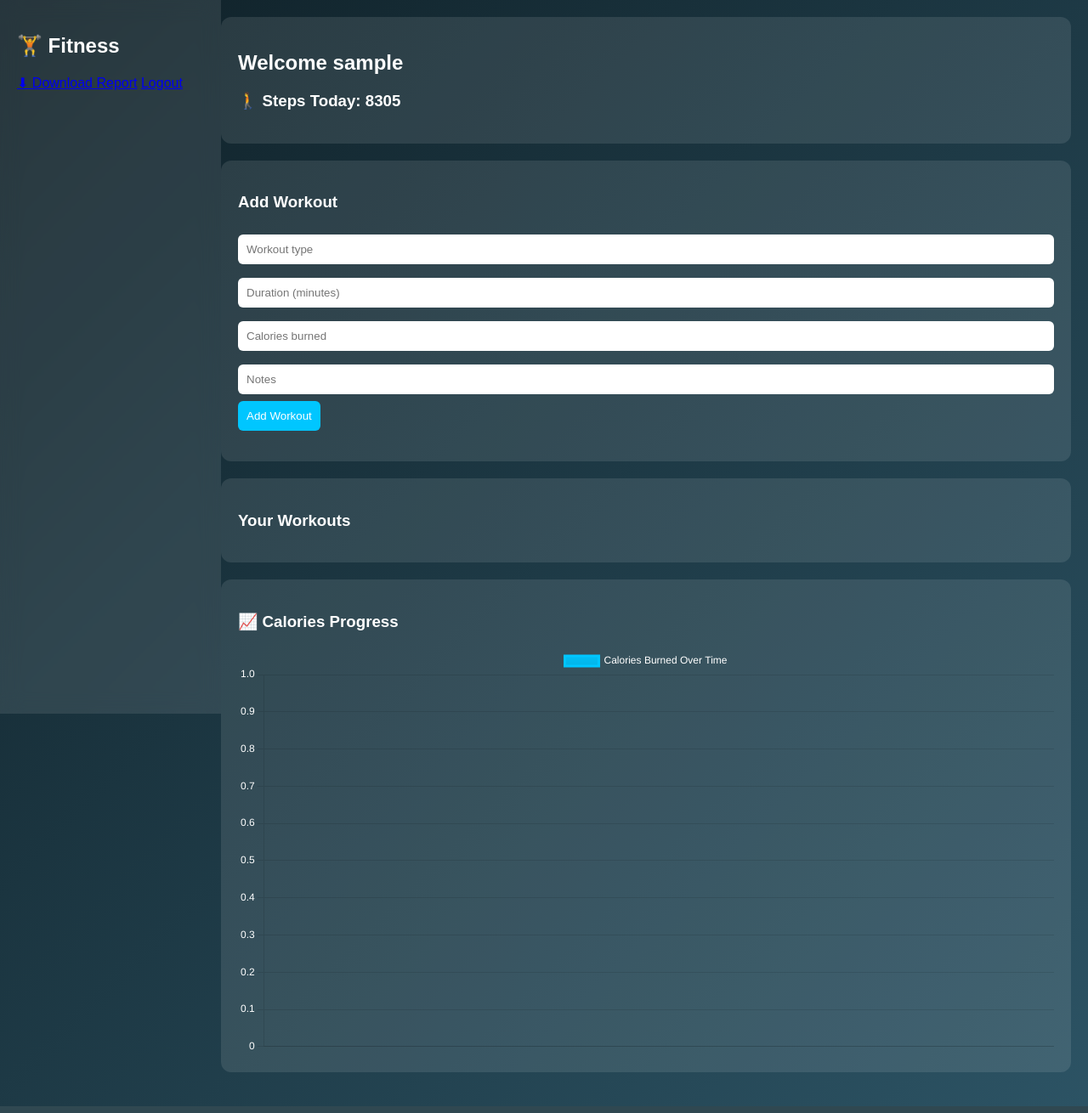
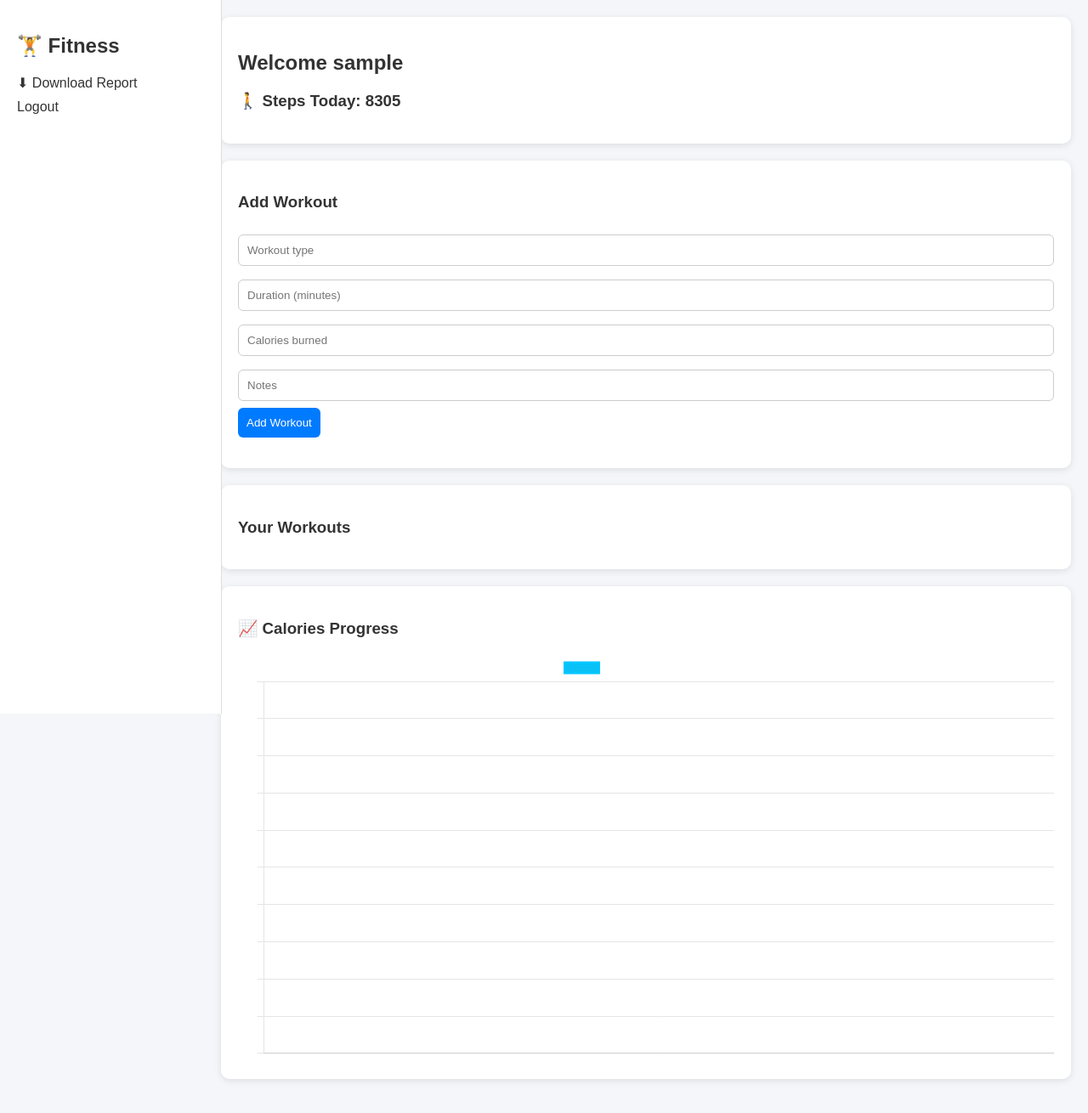
Before and after one commit to rajeshjhenkar338-byte/Fitness-app, a Flask app: page /dashboard in a window 1280 px wide. Shown: the whole page at 85% size. Run offline with Flask 3, Linux system fonts and the light colour scheme; the visitor is signed in with stand-in values (Sample User, id 1); data that the repository does not hold is empty.

Commit message:
Update style.css

```diff
--- a/static/style.css
+++ b/static/style.css
@@ -1,17 +1,24 @@
 body {
   margin: 0;
   font-family: 'Poppins', sans-serif;
-  background: linear-gradient(135deg, #0f2027, #2c5364);
-  color: white;
+  background: #f4f6f9;
+  color: #333;
 }
 
 .sidebar {
   width: 220px;
   height: 100vh;
   position: fixed;
-  background: rgba(255,255,255,0.1);
-  backdrop-filter: blur(12px);
+  background: #ffffff;
   padding: 20px;
+  border-right: 1px solid #ddd;
+}
+
+.sidebar a {
+  display: block;
+  margin: 10px 0;
+  color: #333;
+  text-decoration: none;
 }
 
 .main {
@@ -20,10 +27,11 @@ body {
 }
 
 .card {
-  background: rgba(255,255,255,0.1);
+  background: #ffffff;
   padding: 20px;
-  border-radius: 12px;
+  border-radius: 10px;
   margin-bottom: 20px;
+  box-shadow: 0 2px 8px rgba(0,0,0,0.1);
 }
 
 input {
@@ -31,11 +39,11 @@ input {
   padding: 10px;
   margin: 8px 0;
   border-radius: 6px;
-  border: none;
+  border: 1px solid #ccc;
 }
 
 button {
-  background: #00c6ff;
+  background: #007BFF;
   color: white;
   padding: 10px;
   border: none;
@@ -44,5 +52,5 @@ button {
 
 .item {
   padding: 10px;
-  border-bottom: 1px solid rgba(255,255,255,0.2);
+  border-bottom: 1px solid #eee;
 }
```
